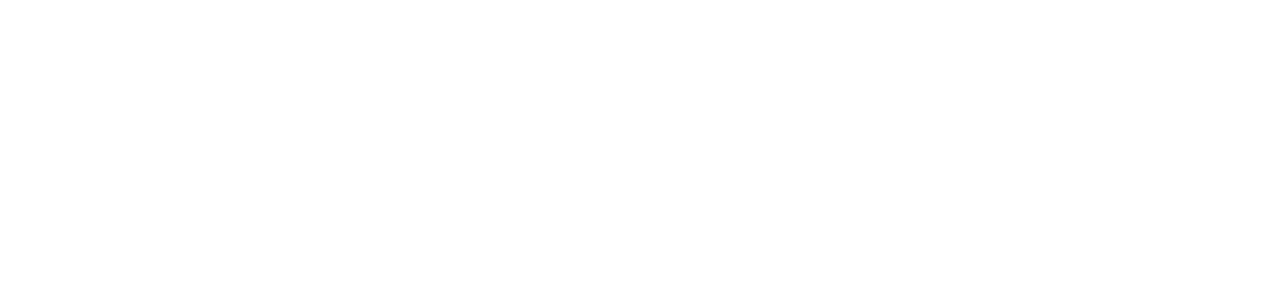
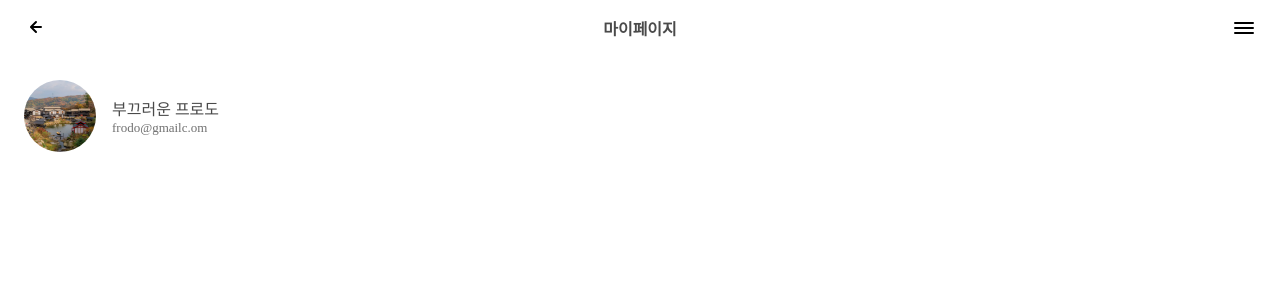
Before and after one commit to wish0ne/WishTrip, a React (Create React App) app: page /Mypage in a window 1280 px wide. Before the commit this address had no page. Shown: the top 300 px of the page. Built offline with nearby package versions, Linux system fonts and the light colour scheme; a web font is replaced by a local one.

Commit message:
style: 마이페이지 헤더, 유저프로필 추가(WISHTRIP-30)

```diff
--- a/src/App.tsx
+++ b/src/App.tsx
@@ -6,6 +6,7 @@
 import Home from "./pages/Home/Home";
 import Ar from "./pages/Ar/Ar";
 import ARCreate from "./pages/Ar/Create";
+import Mypage from "./pages/Mypage/Mypage";
 
 const theme = {
   palette: {
@@ -36,6 +37,7 @@
           <Route path="Authentication/Start" element={<Start />} />
           <Route path="ARTrip" element={<Ar />} />
           <Route path="ARTrip/Create" element={<ARCreate />} />
+          <Route path="Mypage" element={<Mypage />} />
         </Routes>
       </ThemeProvider>
     </RecoilRoot>
--- a/src/pages/Home/components/Menu.tsx
+++ b/src/pages/Home/components/Menu.tsx
@@ -5,7 +5,7 @@
   { title: "AR여행", route: "ARTrip" },
   { title: "기록하기", route: "ARTrip" },
   { title: "검색하기", route: "ARTrip" },
-  { title: "마이페이지", route: "ARTrip" },
+  { title: "마이페이지", route: "Mypage" },
 ];
 
 const StyledMenu = styled.div`
--- /dev/null
+++ b/src/pages/Mypage/Mypage.tsx
@@ -0,0 +1,18 @@
+import styled from "styled-components";
+import Header from "./components/Header";
+import User from "./components/User";
+
+const StyledMypage = styled.div`
+  padding: 0 2.4rem;
+`;
+
+function Mypage() {
+  return (
+    <StyledMypage>
+      <Header />
+      <User />
+    </StyledMypage>
+  );
+}
+
+export default Mypage;
--- /dev/null
+++ b/src/pages/Mypage/components/Header.tsx
@@ -0,0 +1,30 @@
+import styled from "styled-components";
+import { Link } from "react-router-dom";
+import { ReactComponent as Arrow } from "../../../assets/images/uil_arrow-left.svg";
+import { ReactComponent as Menu } from "../../../assets/images/uil_bars.svg";
+
+const StyledHeader = styled.div`
+  display: flex;
+  height: 5.6rem;
+  justify-content: space-between;
+  align-items: center;
+  h1 {
+    font-family: "ExtraBold";
+    font-size: 1.6rem;
+    color: ${(props) => props.theme.palette.default2};
+  }
+`;
+
+function Header() {
+  return (
+    <StyledHeader>
+      <Link to="/WishTrip">
+        <Arrow width="2.4rem" height="2.4rem" fill="#000000" />
+      </Link>
+      <h1>마이페이지</h1>
+      <Menu width="2.4rem" height="2.4rem" />
+    </StyledHeader>
+  );
+}
+
+export default Header;
--- /dev/null
+++ b/src/pages/Mypage/components/User.tsx
@@ -0,0 +1,42 @@
+import styled from "styled-components";
+import img2 from "../../../assets/images/여행사진2.jpg";
+
+const StyledUser = styled.div`
+  display: flex;
+  align-items: center;
+  margin: 2.4rem 0;
+  img {
+    width: 7.2rem;
+    height: 7.2rem;
+    border-radius: 4rem;
+  }
+  div {
+    display: flex;
+    flex-direction: column;
+    margin-left: 1.6rem;
+    span {
+      font-family: "ExtraBold";
+      font-size: 1.6rem;
+      color: ${(props) => props.theme.palette.default2};
+    }
+    span + span {
+      font-family: "Medium";
+      font-size: 1.3rem;
+      color: ${(props) => props.theme.palette.default1};
+    }
+  }
+`;
+
+function User() {
+  return (
+    <StyledUser>
+      <img src={img2} alt="마이페이지 유저 프로필사진" />
+      <div>
+        <span>부끄러운 프로도</span>
+        <span>frodo@gmailc.om</span>
+      </div>
+    </StyledUser>
+  );
+}
+
+export default User;
--- a/src/pages/components/User.tsx
+++ b/src/pages/components/User.tsx
@@ -1,16 +1,16 @@
 import styled from "styled-components";
 
-const StyledUser = styled.div`
+export const StyledUser = styled.div`
   display: flex;
 `;
 
-const Icon = styled.img`
+export const Icon = styled.img`
   width: 4rem;
   height: 4rem;
   border-radius: 4rem;
   margin-right: 1rem;
 `;
-const Info = styled.div`
+export const Info = styled.div`
   display: flex;
   flex-direction: column;
   justify-content: space-between;
@@ -28,7 +28,7 @@
   }
 `;
 
-interface UserPropsType {
+export interface UserPropsType {
   icon: string;
   name: string;
   location: string;
```
Also changed, not shown: src/assets/images/uil_arrow-left.svg, src/assets/images/uil_bars.svg (added).
